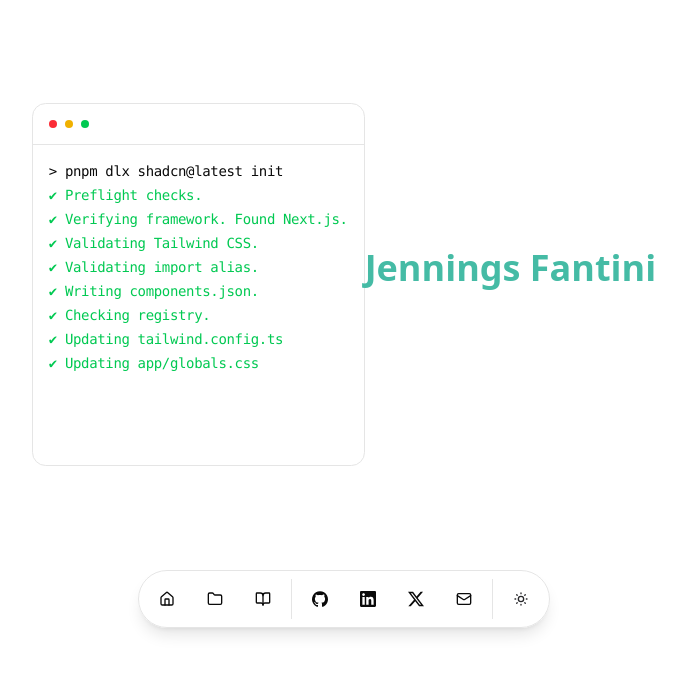
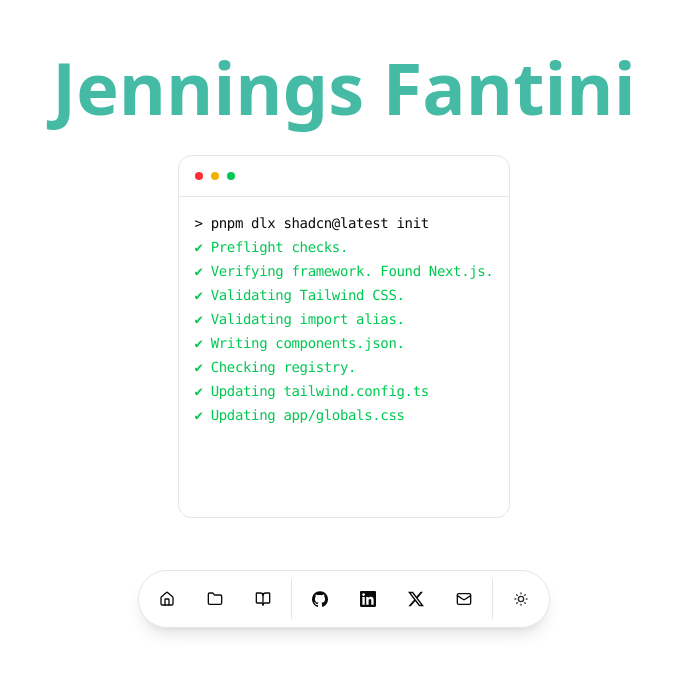
Before and after one commit to jjfantini/jenning-fantini, a Next.js app: page / in a window 1280 px wide. Shown: the part 140-814 px from the top of the page, without its empty margins (296-981 px from the left). Built offline with nearby package versions, Linux system fonts and the light colour scheme.

Commit message:
refactor(landing-page): update terminal component and title styling

```diff
--- a/app/(landing-page)/_components/terminal-intro.tsx
+++ b/app/(landing-page)/_components/terminal-intro.tsx
@@ -4,7 +4,7 @@
   TypingAnimation,
 } from "@/components/magicui/terminal";
 
-export function TerminalDemo() {
+export function LandingTerminal() {
   return (
     <Terminal>
       <TypingAnimation>&gt; pnpm dlx shadcn@latest init</TypingAnimation>
--- a/app/(landing-page)/page.tsx
+++ b/app/(landing-page)/page.tsx
@@ -1,12 +1,16 @@
-import { TerminalDemo } from "./_components/terminal-intro";
+import { LandingTerminal } from "./_components/terminal-intro";
+import { AnimatedTitle } from "@/components/ui/animated-title";
 
 export default function LandingPage() {
   return (
-    <main className="min-h-screen flex items-center justify-center p-4">
+    <main className="min-h-screen flex flex-col items-center justify-center p-4 gap-8">
+      <AnimatedTitle
+        text="Jennings Fantini"
+        className="text-7xl font-bold text-mint-500"
+      />
       <div className="max-w-3xl">
-        <TerminalDemo />
+        <LandingTerminal />
       </div>
-      <div className="text-4xl font-bold mb-8 text-mint-500">Jennings Fantini</div>
     </main>
   );
 }
--- a/app/layout.tsx
+++ b/app/layout.tsx
@@ -1,10 +1,9 @@
 import type { Metadata } from "next";
 import { Geist, Geist_Mono } from "next/font/google";
-import "./globals.css";
 import { RootProvider } from "../components/providers/root-provider";
 import Navbar from "@/components/ui/navbar";
 import { DATA } from "@/data/app-details";
-
+import "./styles/globals.css";
 
 const geistSans = Geist({
   variable: "--font-geist-sans",
--- a/app/globals.css
+++ b/app/styles/globals.css
@@ -1,6 +1,6 @@
 @import "tailwindcss";
 
-@import "./styles/colors.css";
+@import "./colors.css";
 
 @source "../{app,components,config,lib}/**/*.{ts,tsx}";
 
--- a/components/ui/animated-title.tsx
+++ b/components/ui/animated-title.tsx
@@ -61,6 +61,9 @@
   return (
     <div className={className}>
       {text.split("").map((char, i) => (
+        char === " " ? (
+          <span key={i}>&nbsp;</span>
+        ) : (
           <motion.span
             key={i}
             initial="initial"
@@ -77,6 +80,7 @@
           >
             {char}
           </motion.span>
+        )
       ))}
     </div>
   )
```
Lines whose indentation alone changed are shown as unchanged.
